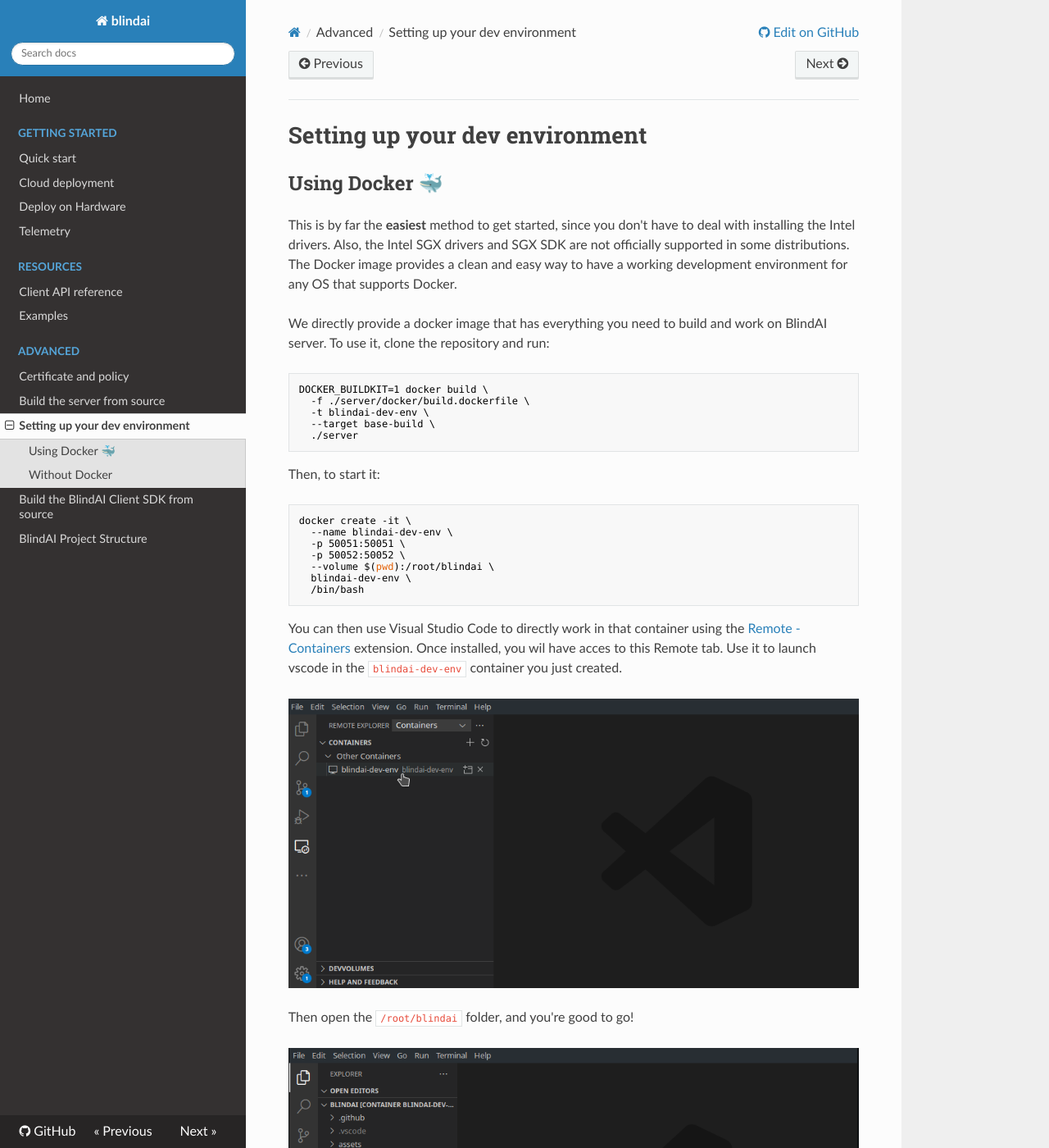
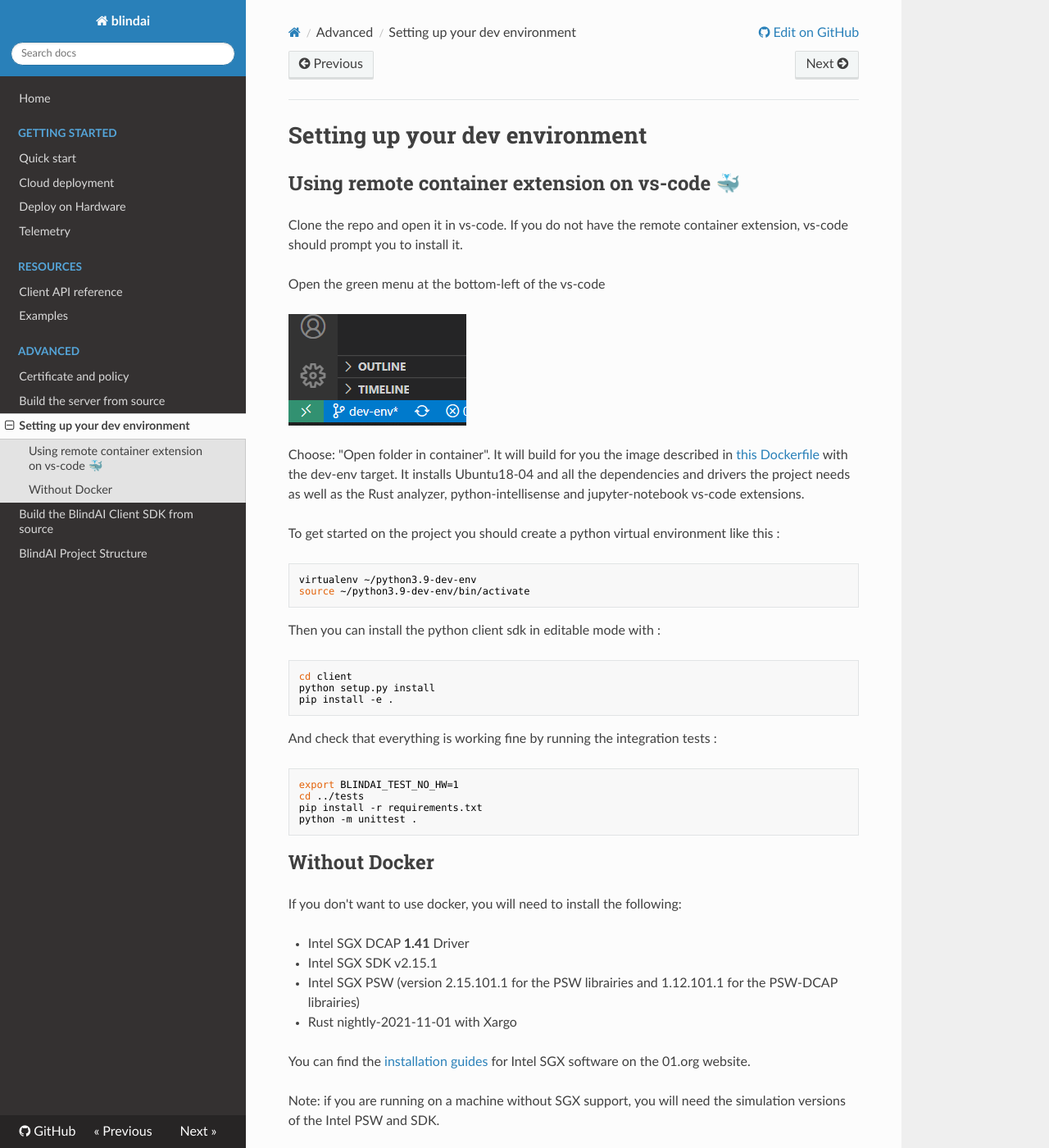
Before and after one commit to mithril-security/blindai, an MkDocs documentation site: the page built from docs/advanced/setting-up-your-dev-environment.md, in a window 1280 px wide and 1400 px high. Shown: the whole window at 82% size. Built offline with MkDocs 1.6.1, drawn with Linux system fonts in a browser that asks for light colours; nearby versions of some CDN libraries; comment, search, counter and statistics services are not loaded; some of the changed text lies outside the part shown.

Commit message:
Add doc for dev-environment

````diff
--- a/docs/advanced/setting-up-your-dev-environment.md
+++ b/docs/advanced/setting-up-your-dev-environment.md
@@ -1,48 +1,35 @@
----
-description: >-
-  Setup build dependencies and dev environment for building and working on
-  BlindAI
----
-
 # Setting up your dev environment
 
-## Using Docker 🐳
+## Using remote container extension on vs-code 🐳
 
-This is by far the **easiest** method to get started, since you don't have to deal with installing the Intel drivers. Also, the Intel SGX drivers and SGX SDK are not officially supported in some distributions. The Docker image provides a clean and easy way to have a working development environment for any OS that supports Docker.
+Clone the repo and open it in vs-code. If you do not have the remote container extension, vs-code should prompt you to install it.
 
-We directly provide a docker image that has everything you need to build and work on BlindAI server. To use it, clone the repository and run:
+Open the green menu at the bottom-left of the vs-code
 
-```bash
-DOCKER_BUILDKIT=1 docker build \
-  -f ./server/docker/build.dockerfile \
-  -t blindai-dev-env \
-  --target base-build \
-  ./server
+![](../assets/Screenshot-vscode.png)
+
+Choose: "Open folder in container". It will build for you the image described in [this Dockerfile](https://github.com/mithril-security/blindai/blob/master/server/docker/build.dockerfile) with the dev-env target. It installs Ubuntu18-04 and all the dependencies and drivers the project needs as well as the Rust analyzer, python-intellisense and jupyter-notebook vs-code extensions.
+
+To get started on the project you should create a python virtual environment like this :
+```
+virtualenv ~/python3.9-dev-env
+source ~/python3.9-dev-env/bin/activate
 ```
 
-Then, to start it:
-
-```bash
-docker create -it \
-  --name blindai-dev-env \
-  -p 50051:50051 \
-  -p 50052:50052 \
-  --volume $(pwd):/root/blindai \
-  blindai-dev-env \
-  /bin/bash
+Then you can install the python client sdk in editable mode with :
+```
+cd client
+python setup.py install
+pip install -e .
 ```
 
-You can then use Visual Studio Code to directly work in that container using the [Remote - Containers](https://marketplace.visualstudio.com/items?itemName=ms-vscode-remote.remote-containers) extension. Once installed, you wil have acces to this Remote tab. Use it to launch vscode in the `blindai-dev-env` container you just created.
-
-![](../assets/Screenshot_20220408_131048.png)
-
-Then open the `/root/blindai` folder, and you're good to go!
-
-![](../assets/Screenshot_20220408_131940.png)
-
-You probably also want to install the Rust Analyzer extension in the docker container. To do that, use the extensions menu, find Rust Analyzer and click "Install in container".
-
-![](../assets/Screenshot_20220408_131810.png)
+And check that everything is working fine by running the integration tests :
+```
+export BLINDAI_TEST_NO_HW=1
+cd ../tests
+pip install -r requirements.txt
+python -m unittest .
+```
 
 ## Without Docker
 
@@ -55,5 +42,4 @@
 
 You can find the [installation guides](https://download.01.org/intel-sgx/sgx-linux/2.9/docs/) for Intel SGX software on the 01.org website.
 
-
 Note: if you are running on a machine without SGX support, you will need the simulation versions of the Intel PSW and SDK.
````
Also changed, not shown: docs/assets/Screenshot-vscode.png (added).
